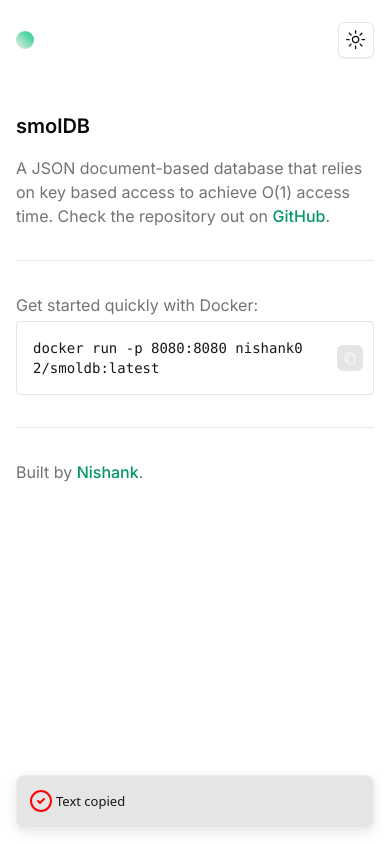
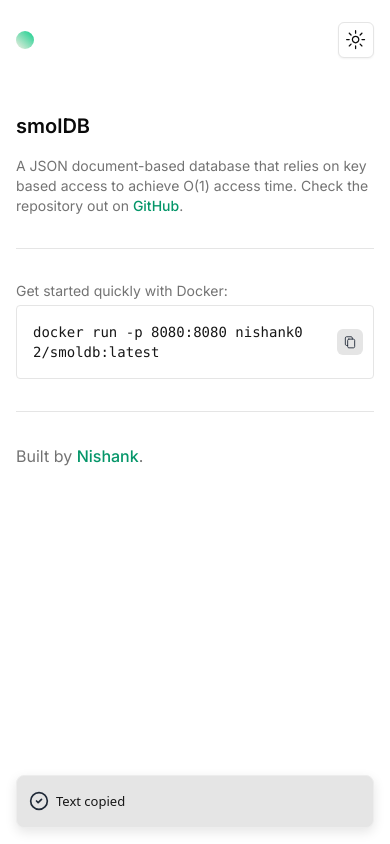
Before and after one commit to theMillenniumFalcon/smolDB, a Next.js app in the folder web/: page / in a window 390 px wide. Both pictures are taken after a click on the button "Copy code". Built offline with nearby package versions, Linux system fonts and the light colour scheme.

Commit message:
almost done with ui

```diff
--- a/web/package.json
+++ b/web/package.json
@@ -17,7 +17,7 @@
     "class-variance-authority": "^0.7.0",
     "copy-to-clipboard": "^3.3.3",
     "framer-motion": "^11.11.9",
-    "next": "14.2.15",
+    "next": "^14.2.15",
     "next-themes": "^0.3.0",
     "react": "^18",
     "react-dom": "^18",
--- a/web/src/app/page.tsx
+++ b/web/src/app/page.tsx
@@ -12,21 +12,21 @@
       <h1 className="md:text-3xl sm:text-2xl text-xl mb-4 font-semibold">
         smolDB
       </h1>
-      <div className="text-muted-foreground">
+      <div className="text-muted-foreground text-sm md:text-base">
         A JSON document-based database that relies on key based access to achieve
         O(1) access time. Check the repository out on{" "}
         <a
           href="https://github.com/themillenniumfalcon/smolDB"
           target="_blank"
         >
-          <Button className=" p-0 h-auto text-base" variant="link">
+          <Button className=" p-0 h-auto text-sm md:text-base" variant="link">
             GitHub
           </Button>
         </a>
         .
       </div>
       <Separator className="my-8" />
-      <p className="text-muted-foreground">Get started quickly with Docker:</p>
+      <p className="text-muted-foreground text-sm md:text-base">Get started quickly with Docker:</p>
       <Docker />
       <Separator className="my-8" />
       <div className="text-muted-foreground">
--- a/web/src/components/docker.tsx
+++ b/web/src/components/docker.tsx
@@ -25,10 +25,10 @@
   return (
     <div className="border border-border px-1 rounded mt-1 cursor-copy" onClick={onCopy}>
         <code className="block whitespace-pre-wrap break-all px-3 pr-[62px] rounded text-sm md:text-base relative h-auto items-center">
-                <div className="my-4 text-secondary-foreground">
+                <div className="my-4 text-secondary-foreground text-sm md:text-base">
                     {`docker run -p 8080:8080 nishank02/smoldb:latest`}
                 </div>
-            <button aria-label="Copy code" className="absolute right-1.5 top-1/2 -translate-y-1/2 cursor-pointer rounded-md bg-border text-white w-[26px] h-[26px] flex justify-center items-center">
+            <button aria-label="Copy code" className="absolute right-1.5 top-1/2 -translate-y-1/2 cursor-pointer rounded-md bg-border w-[26px] h-[26px] flex justify-center items-center">
                 <MotionConfig transition={{ duration: 0.15 }}>
                     <AnimatePresence initial={false} mode="wait">
                         {copying ? (
@@ -37,7 +37,7 @@
                                     viewBox="0 0 24 24"
                                     width="14"
                                     height="14"
-                                    stroke="white"
+                                    className="stroke-gray-800 dark:stroke-white"
                                     strokeWidth="1.5"
                                     strokeLinecap="round"
                                     strokeLinejoin="round"
@@ -53,7 +53,7 @@
                                     viewBox="0 0 24 24"
                                     width="14"
                                     height="14"
-                                    stroke="white"
+                                    className="stroke-gray-800 dark:stroke-white"
                                     strokeWidth="1.5"
                                     strokeLinecap="round"
                                     strokeLinejoin="round"
--- a/web/src/components/icons/successIcon.tsx
+++ b/web/src/components/icons/successIcon.tsx
@@ -2,11 +2,11 @@
     return (
         <svg
             xmlns="http://www.w3.org/2000/svg"
-            width="24" height="24" viewBox="0 0 24 24"
-            fill="none" stroke="red"
+            width="20" height="20" viewBox="0 0 24 24"
+            fill="none"
             stroke-width="2" stroke-linecap="round"
             stroke-linejoin="round"
-            className="lucide lucide-circle-check"
+            className="stroke-gray-800 dark:stroke-white lucide lucide-circle-check"
         >
             <circle cx="12" cy="12" r="10" />
             <path d="m9 12 2 2 4-4" />
```
Also changed, not shown: 1 other file (tests, documents, lock files or other folders).
